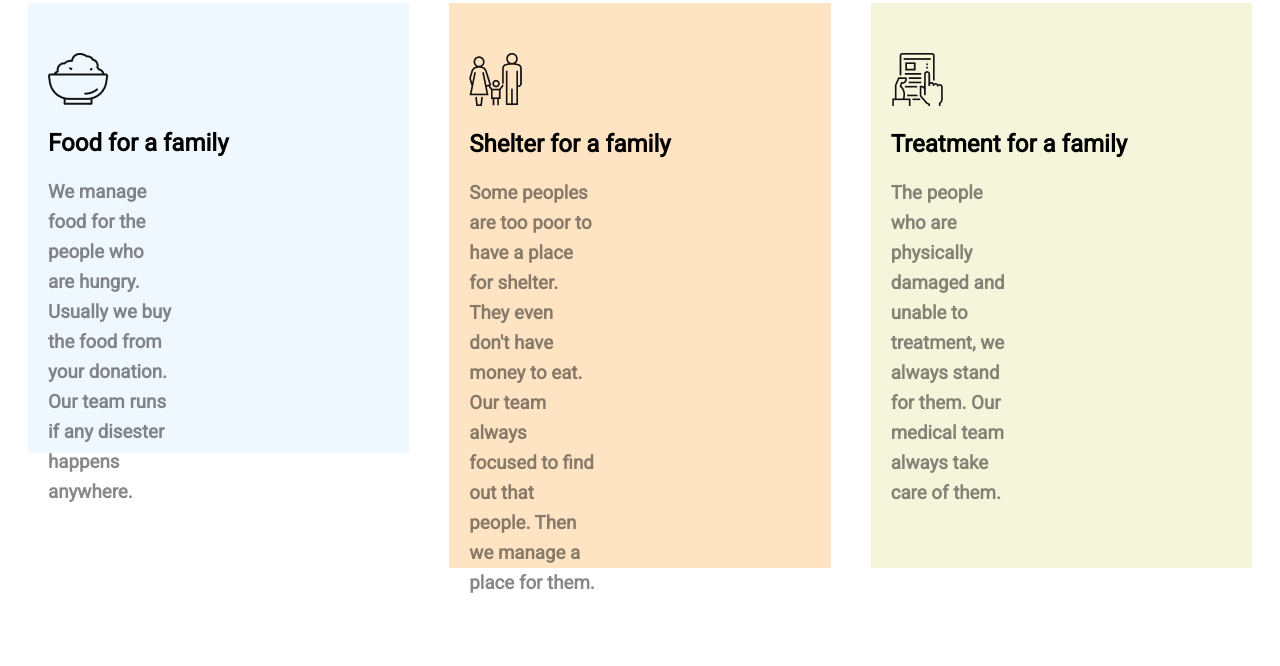
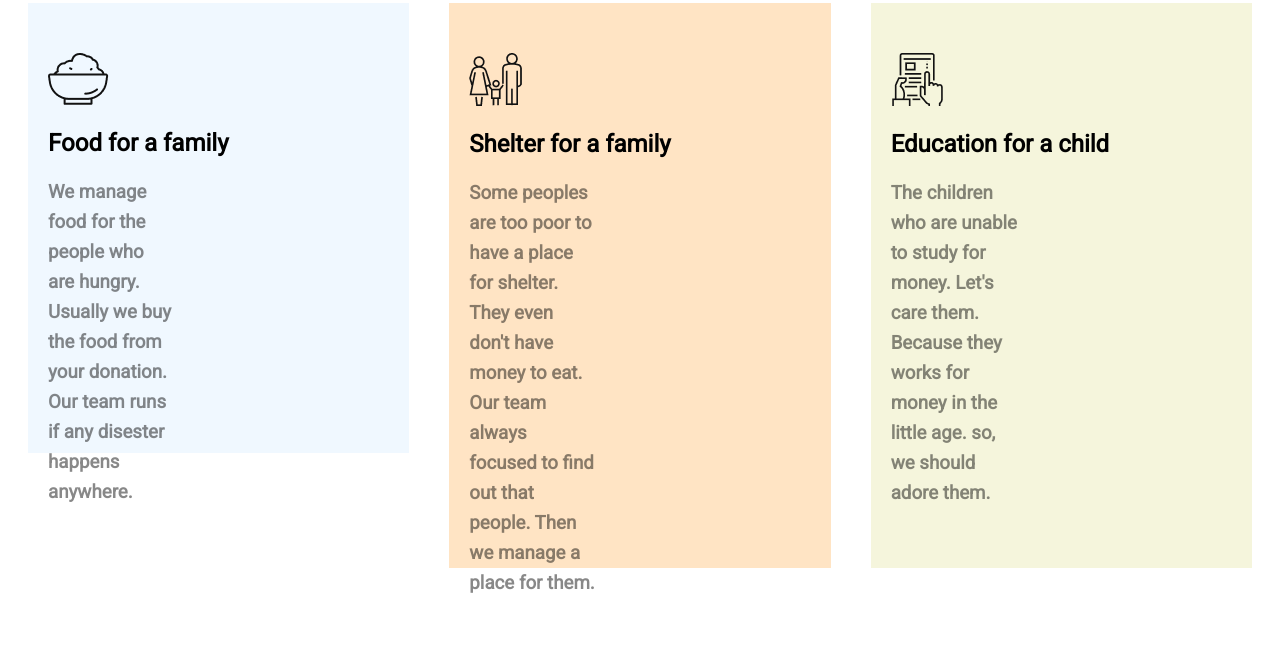
Before and after one commit to chowdhury444/donate-today, a plain HTML site: page index.html in a window 1280 px wide. Shown: the part 2471-3137 px from the top of the page. Drawn offline with Linux system fonts and the light colour scheme.

Commit message:
some changes

```diff
--- a/index.html
+++ b/index.html
@@ -90,10 +90,10 @@
 
         <div class="icons-div-c">
             <img src="icons/Frame-1.png" alt="">
-            <h2>Treatment for a family</h2>
+            <h2>Education for a child</h2>
             <h3 class="text-b">
-                The people who are physically damaged and unable to treatment, we always stand for them. Our medical
-                team always take care of them.
+                The children who are unable to study for money. Let's care them. Because they works for money in the
+                little age. so, we should adore them.
             </h3>
         </div>
 
```
